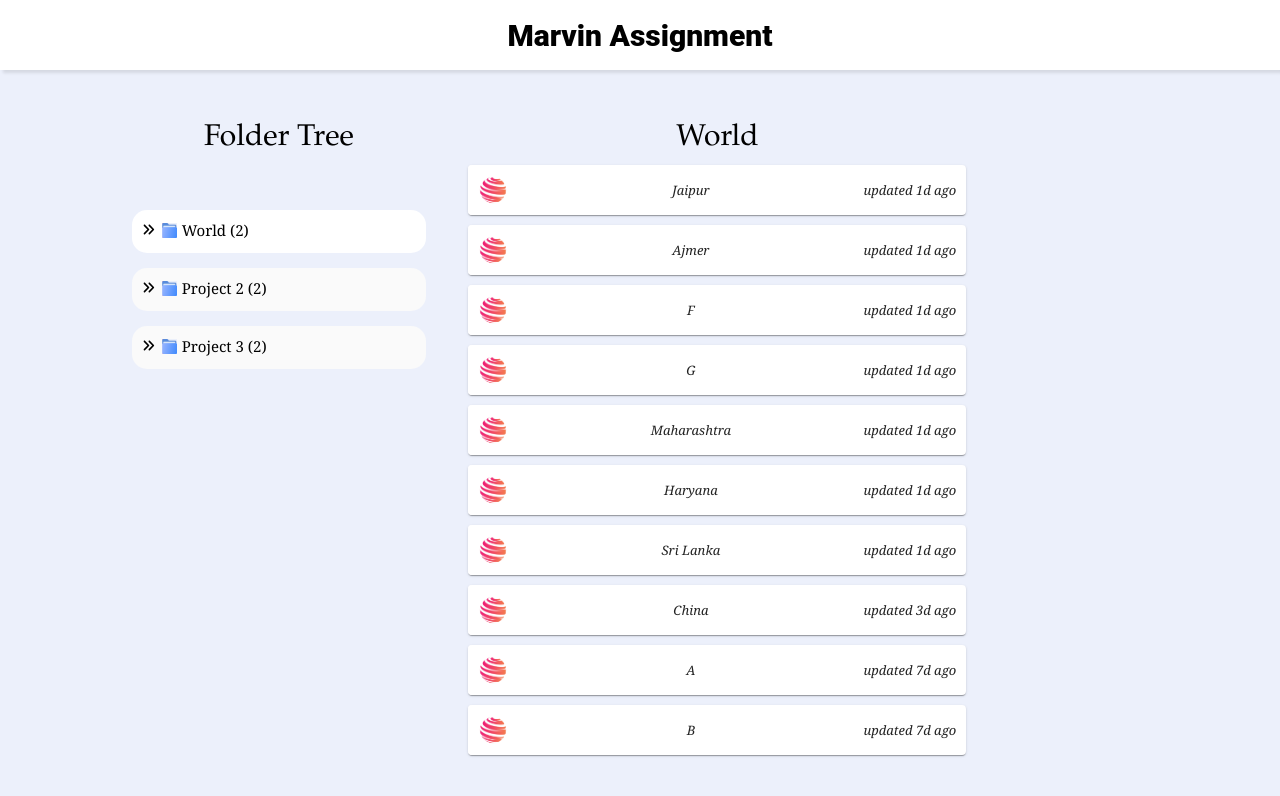
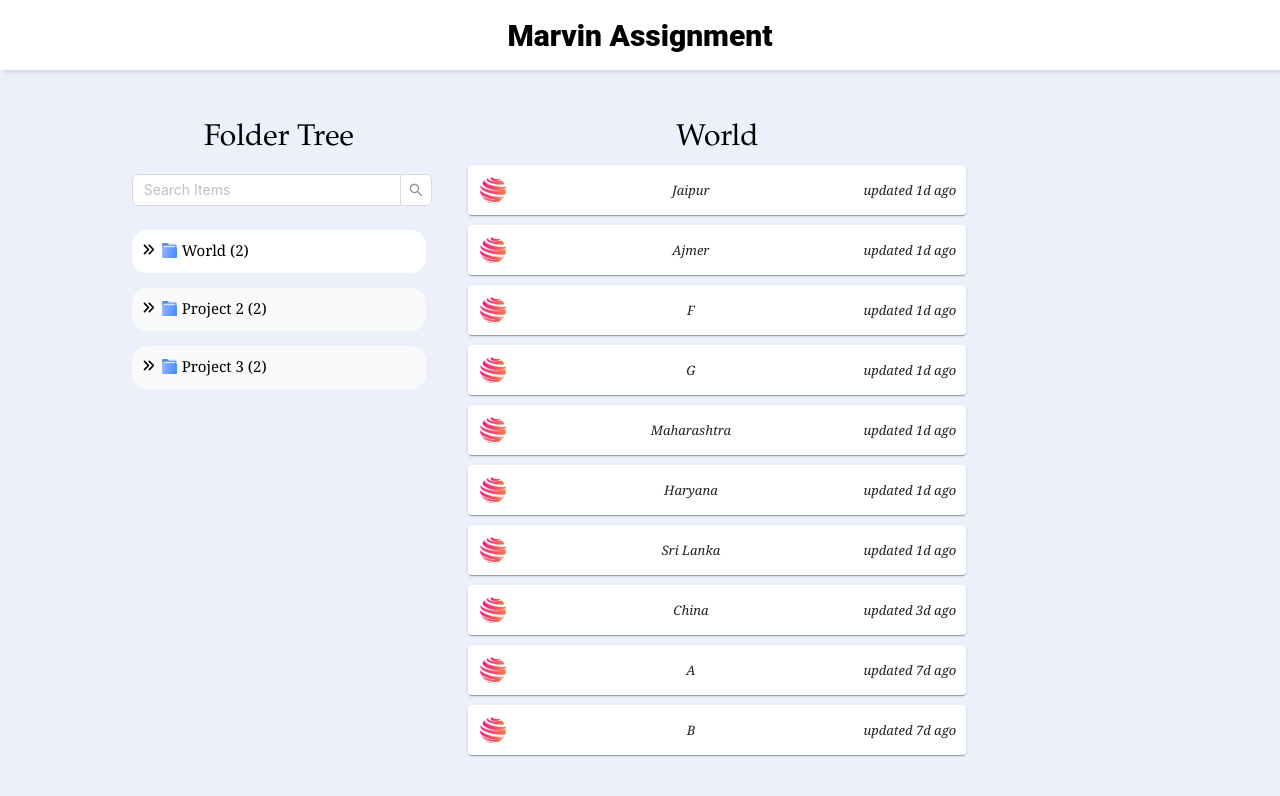
Before and after one commit to hemantvardani/Drag-and-Drop-Item-, a React (Create React App) app: page / in a window 1280 px wide. Shown: the top 796 px of the page. Built offline with nearby package versions, Linux system fonts and the light colour scheme.

Commit message:
search box basic done

```diff
--- a/src/src/Components/FolderTree.js
+++ b/src/src/Components/FolderTree.js
@@ -1,19 +1,46 @@
 import { Folder } from "./Folder";
 import "./css.css";
-import { useEffect } from "react";
+import { useEffect, useState } from "react";
 // import { Input } from "antd";
-// import { Input, Col, Row, Select, InputNumber, DatePicker, AutoComplete, Cascader } from 'antd';
+import { Input, Col, Row, Select, InputNumber, DatePicker, AutoComplete, Cascader } from 'antd';
 // const { Search } = Input;
+const { Option } = AutoComplete;
 
 // const InputGroup = Input.Group;
 // const { Option } = Select;
 
 export function FolderTree(props) {
   const { folders, setFolders, setSelectedFolder, selectedFolder } = props;
-
+  const [options, setOptions]= useState([]);
   useEffect(() => {
     console.log("zzzzz", folders);
   }, [folders]);
+
+  function handleSearch(folder_, searchString, optionsList){
+    console.log(searchString, folder_,'eee')
+    folder_.items.forEach((f)=>{
+      if((f.title.toLowerCase()).search(searchString.toLowerCase()) >=0){
+        optionsList.push(f);
+      }
+      if(f.type==='FOLDER'){
+        handleSearch(f,searchString,optionsList)
+      }
+    })
+  }
+  function handleSelect(){
+
+  }
+
+  // const options = [
+  //   { value: 'Apple' },
+  //   { value: 'Banana' },
+  //   { value: 'Cherry' },
+  //   { value: 'Date' },
+  //   { value: 'Elderberry' },
+  //   { value: 'Fig' },
+  //   { value: 'Grape' },
+  // ];
+
 
   return (
     <>
@@ -33,18 +60,20 @@ export function FolderTree(props) {
           style={{
             height: "25px",
             fontSize: 30,
-            marginBottom: 20,
+            marginBottom: 40,
             fontFamily: "Garamond, serif",
           }}
         >
-          {/* <Search
-            placeholder="Search Items"
-            onSearch={(value) => console.log(value)}
-            style={{ width: 200 }}
-          >
-            < Option value="Option2-1">Option2-1</Option>
-
-            </Search> */}
+        <AutoComplete
+      style={{ width: 300 }}
+      options={options.map(option => ({
+        value: option.title,
+      }))}
+      onSearch={(e)=>{let optionsList=[]; handleSearch(folders,e,optionsList); setOptions(optionsList); }}
+      onSelect={handleSelect}
+    >
+      <Input.Search placeholder="Search Items" />
+    </AutoComplete>
         </div>
 
         <div style={{ display: "flex", flexDirection: "column" }}>
```
